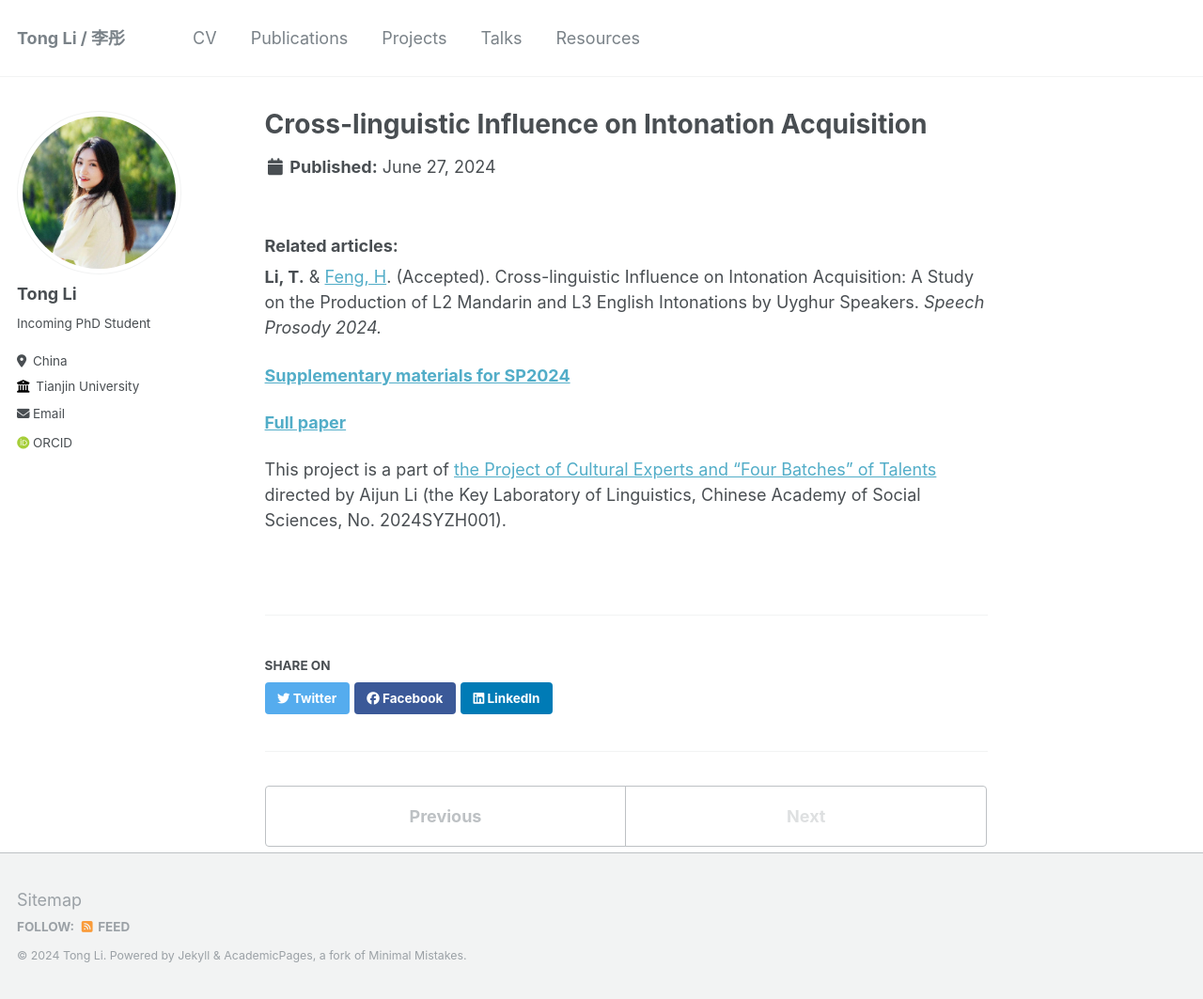
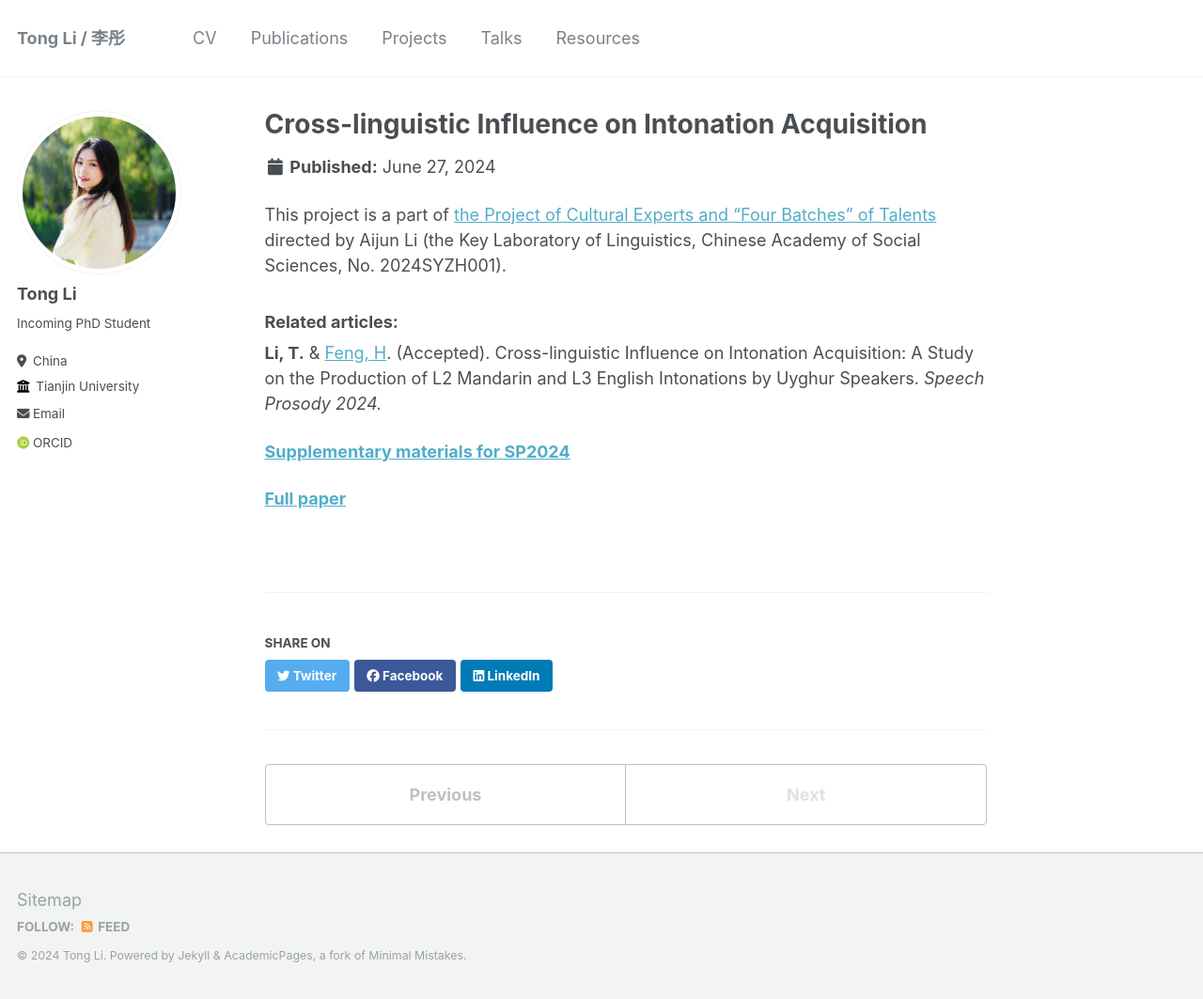
Before and after one commit to litonglinguistics/litonglinguistics.github.io, a Jekyll site: the page built from _projects/project4_Cross-linguistic.md, in a window 1280 px wide and 1063 px high. Shown: the whole window at 94% size. Built offline with Jekyll 4.4.1, drawn with Linux system fonts in a browser that asks for light colours; some web fonts are replaced; part of the change alters nothing that is shown.

```diff
--- a/_projects/project4_Cross-linguistic.md
+++ b/_projects/project4_Cross-linguistic.md
@@ -4,6 +4,8 @@ collection: projects
 type: "My role: Lead-researcher"
 permalink: /projects/project4_Cross-linguistic
 ---
+
+This project is a part of [the Project of Cultural Experts and “Four Batches” of Talents](http://paslab.phonetics.org.cn/?p=5468) directed by Aijun Li (the Key Laboratory of Linguistics, Chinese Academy of Social Sciences, No. 2024SYZH001).
 
 
 ### Related articles:
@@ -13,5 +15,3 @@ permalink: /projects/project4_Cross-linguistic
 [**Supplementary materials for SP2024**](https://litonglinguistics.github.io/files/SupplementaryMaterialsSP2024.pdf )
 
 [**Full paper**](https://litonglinguistics.github.io/files/Submission41.pdf)
-
-This project is a part of [the Project of Cultural Experts and “Four Batches” of Talents](http://paslab.phonetics.org.cn/?p=5468) directed by Aijun Li (the Key Laboratory of Linguistics, Chinese Academy of Social Sciences, No. 2024SYZH001).
```
